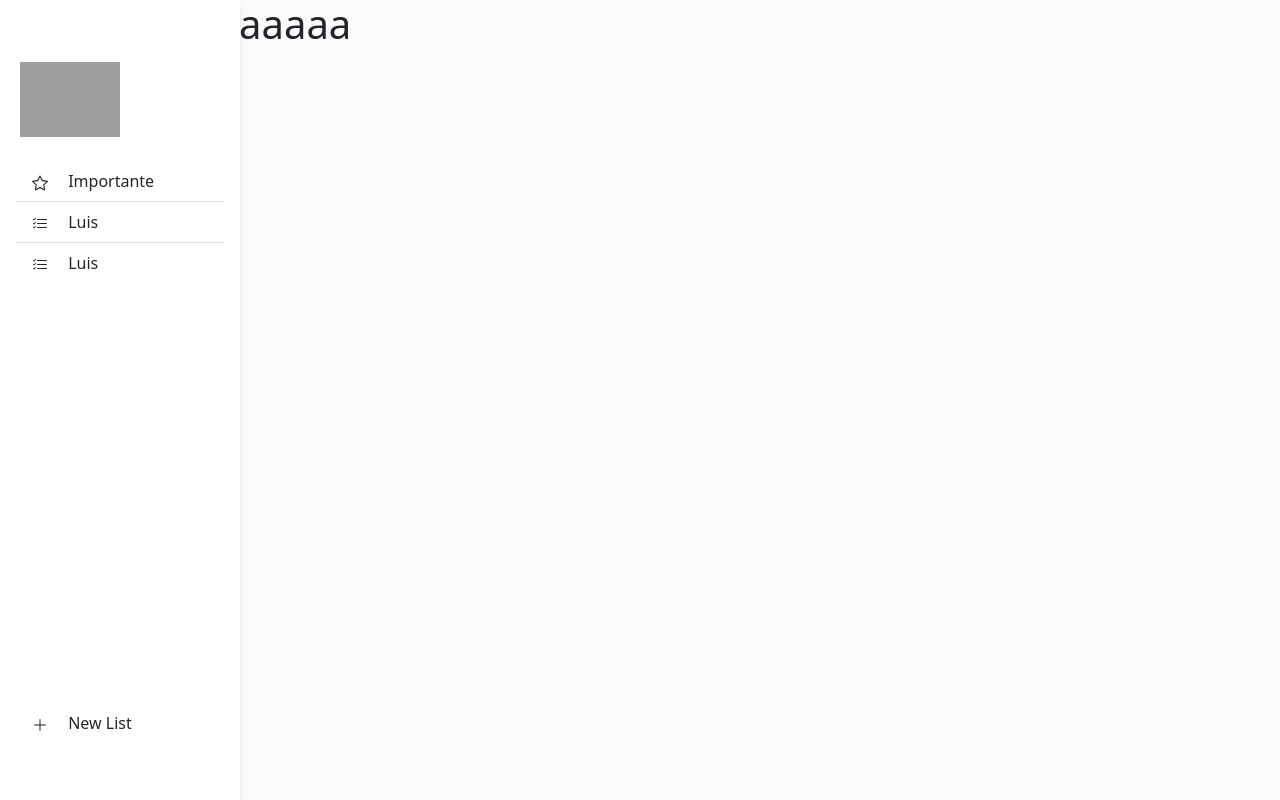
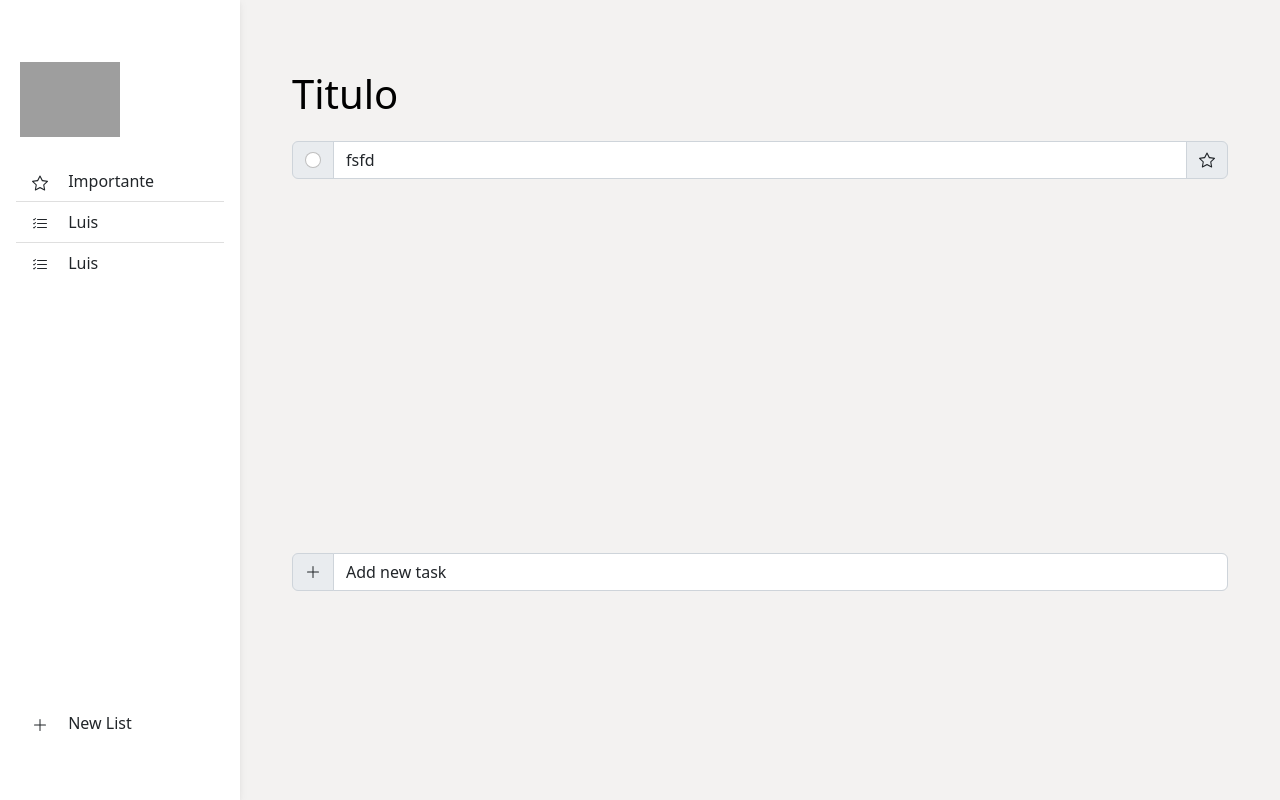
Before and after one commit to luisda190519/Microsoft-ToDo-List, a React (Vite) app in the folder Frontend/: page / in a window 1280 px wide. Built offline with nearby package versions, Linux system fonts and the light colour scheme; grey boxes are pictures that could not be loaded.

Commit message:
Interface almost done

```diff
--- a/Frontend/src/App.jsx
+++ b/Frontend/src/App.jsx
@@ -1,9 +1,10 @@
 import { useState } from "react";
 import Sidebar from "./Sidebar";
 import TaskBody from "./TaskBody";
+import "./TaskBody.css"
 
 const App = function (props) {
-    return <div className="container">
+    return <div className="container w-75" id="taskbody">
       <TaskBody/>
     </div>
 };
--- /dev/null
+++ b/Frontend/src/NewTask.jsx
@@ -0,0 +1,24 @@
+const NewTask = function () {
+    return (
+        <div class="input-group">
+            <div class="input-group-text">
+                <svg
+                    xmlns="http://www.w3.org/2000/svg"
+                    width="16"
+                    height="16"
+                    fill="currentColor"
+                    class="bi bi-plus-lg"
+                    viewBox="0 0 16 16"
+                >
+                    <path
+                        fill-rule="evenodd"
+                        d="M8 2a.5.5 0 0 1 .5.5v5h5a.5.5 0 0 1 0 1h-5v5a.5.5 0 0 1-1 0v-5h-5a.5.5 0 0 1 0-1h5v-5A.5.5 0 0 1 8 2Z"
+                    />
+                </svg>
+            </div>
+            <div class="form-control">Add new task</div>
+        </div>
+    );
+};
+
+export default NewTask;
--- /dev/null
+++ b/Frontend/src/TaskBody.css
@@ -0,0 +1,13 @@
+body {
+    background: #f3f2f1;
+}
+
+#titulo {
+    color: black;
+    padding-bottom: 15px;
+}
+
+#taskbody {
+    margin-left: 280px;
+    margin-top: 70px;
+}
--- a/Frontend/src/TaskBody.jsx
+++ b/Frontend/src/TaskBody.jsx
@@ -1,5 +1,16 @@
-const TaskBody = function(props){
-    return <h1>aaaaaaaaaaaa</h1>
-}
+import TaskCard from "./TaskCard";
+import NewTask from "./NewTask";
 
-export default TaskBody
+const TaskBody = function (props) {
+    return (
+        <div>
+            <h1 id="titulo">Titulo</h1>
+            <TaskCard />
+            <div style={{marginTop:"40%"}}>
+                <NewTask />
+            </div>
+        </div>
+    );
+};
+
+export default TaskBody;
--- a/Frontend/src/TaskCard.jsx
+++ b/Frontend/src/TaskCard.jsx
@@ -1,5 +1,35 @@
-const TaskCard = function(props){
+const TaskCard = function (props) {
+    return (
+        <div class="input-group">
+            <div class="input-group-text">
+                <input
+                    class="form-check-input mt-0"
+                    type="radio"
+                    value=""
+                    aria-label="Radio button for following text input"
+                />
+            </div>
+            <input
+                type="text"
+                class="form-control"
+                aria-label="Text input with radio button"
+                value="fsfd"
+            />
 
-}
+            <div className="input-group-text">
+                <svg
+                    xmlns="http://www.w3.org/2000/svg"
+                    width="16"
+                    height="16"
+                    fill="currentColor"
+                    class="bi bi-star"
+                    viewBox="0 0 16 16"
+                >
+                    <path d="M2.866 14.85c-.078.444.36.791.746.593l4.39-2.256 4.389 2.256c.386.198.824-.149.746-.592l-.83-4.73 3.522-3.356c.33-.314.16-.888-.282-.95l-4.898-.696L8.465.792a.513.513 0 0 0-.927 0L5.354 5.12l-4.898.696c-.441.062-.612.636-.283.95l3.523 3.356-.83 4.73zm4.905-2.767-3.686 1.894.694-3.957a.565.565 0 0 0-.163-.505L1.71 6.745l4.052-.576a.525.525 0 0 0 .393-.288L8 2.223l1.847 3.658a.525.525 0 0 0 .393.288l4.052.575-2.906 2.77a.565.565 0 0 0-.163.506l.694 3.957-3.686-1.894a.503.503 0 0 0-.461 0z" />
+                </svg>
+            </div>
+        </div>
+    );
+};
 
-export default TaskCard
+export default TaskCard;
--- a/Frontend/src/main.jsx
+++ b/Frontend/src/main.jsx
@@ -5,7 +5,7 @@ import Sidebar from "./Sidebar"
 
 ReactDOM.createRoot(document.getElementById('root')).render(
   <React.StrictMode>
+    <Sidebar />
     <App />
-    <Sidebar />
   </React.StrictMode>,
 )
```
